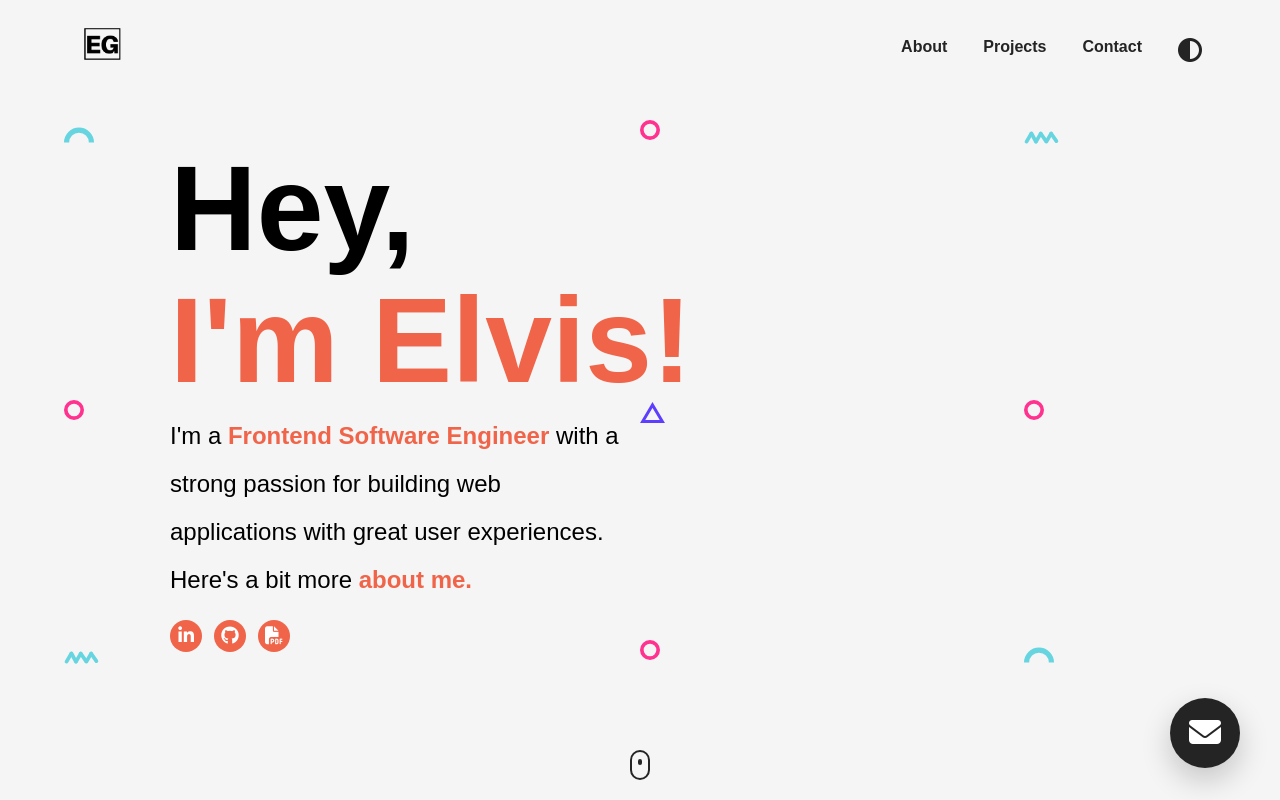
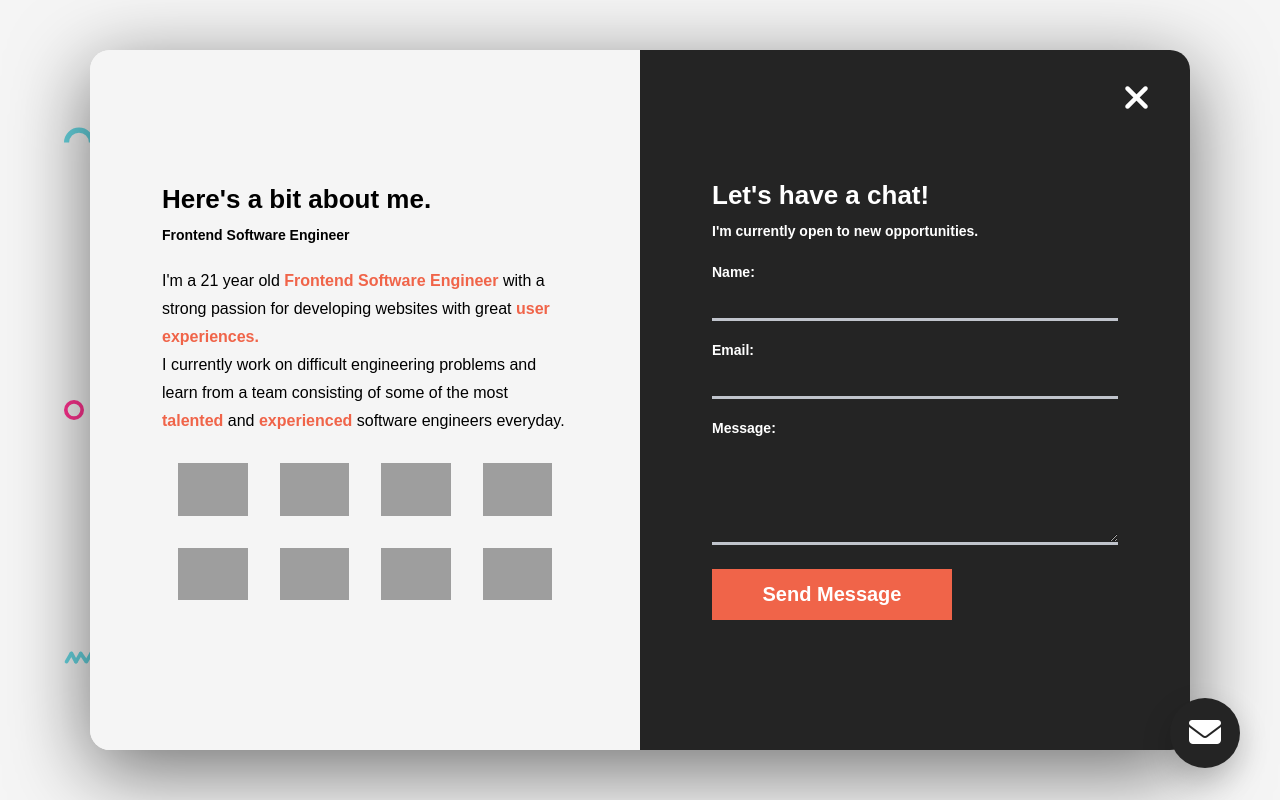
Before and after one commit to elvis808/Upgraded-E-Portfolio, a plain HTML site: page index.html in a window 1280 px wide. Both pictures are taken after a click on the item "Contact". Shown: the top 800 px of the page. Drawn offline with nearby package versions, Linux system fonts and the light colour scheme; grey boxes are pictures that could not be loaded.

Commit message:
update to the code

```diff
--- a/index.html
+++ b/index.html
@@ -10,19 +10,20 @@
     <script src="index.js"></script>
     <script type="text/javascript" src="https://cdn.jsdelivr.net/npm/@emailjs/browser@3/dist/email.min.js"></script>
 <script type="text/javascript">
-    (function(){
+    (function() {
     emailjs.init("gCMN3FTVVW2jngBaq");
     })();
 </script>
 </head>
+
 <body>
     <section id="landing-page" onmousemove="moveBackground(event)">
         <nav>
             <figure>
                 <img id="personal-logo" src="./assets/EG__3_-removebg-preview.png" alt="">
             </figure>
-            <ul class="nav__link--list" onclick="toggleModal()">
-                <li class="nav__link">
+            <ul class="nav__link--list">
+                <li class="nav__link" onclick="toggleModal()">
                     <a href="#" class="
                     nav__link--anchor
                     link__hover-effect
@@ -55,20 +56,23 @@
         <header class="header">
             <div class="header__content">
                 <h1 class="title">Hey,</h1>
-                <h1 class="title orange">I'm Elvis!</h1>
+                <h1 class="title orange">I'm Elvis.</h1>
                 <p class="header__para">
-                    I'm a <b class="orange">Frontend Software Engineer</b> with a strong passion for building web applications with great user experiences.
+                    I'm a
+                    <b class="orange">Frontend Software Engineer</b>
+                    with a strong passion for building web applications with great user experiences.
                 <br>
-                Here's a bit more <b class="orange click" onclick="toggleModal()">about me.</b>
+                Here's a bit more
+                <b class="orange click" onclick="toggleModal()">about me.</b>
                 </p>
                 <div class="social__list">
                     <a href="https://www.linkedin.com/in/elvis-garramone/" target="_blank" class="social__link click">
                         <i class="fab fa-linkedin-in"></i>
                     </a>
-                    <a href="https://github.com/elvis808" class="social__link cl   ick">
+                    <a href="https://github.com/elvis808" target="_blank" class="social__link click">
                         <i class="fab fa-github"></i>
                     </a>
-                    <a href="#" class="social__link click">
+                    <a href="#" target="_blank" class="social__link click">
                         <i class="fas fa-file-pdf"></i>
                     </a>
                 </div>
@@ -79,7 +83,7 @@
             <i class="fas fa-envelope"></i>
         </button>
         <a href="#projects" class="scroll">
-            <div class="scroll__icon click">   </div>
+            <div class="scroll__icon click"></div>
         </a>
         <div class="modal">
             <div class="modal__half modal__about">
@@ -127,7 +131,6 @@
             </div>
             <div class="modal__half modal__contact">
                 <i class="fas fa-times modal__exit click" onclick="toggleModal()"></i>
-
                 <h3 class="modal__title modal__title--contact">
                     Let's have a chat!
                 </h3>
@@ -148,7 +151,7 @@
                         <textarea class="input" name="message" type="text" required></textarea>
                     </div>
                     <button id="contact__submit" class="form__submit">
-                        Send it my way
+                        Send Message
                     </button>
                 </form>
                 <div class="modal__overlay modal__overlay--loading">
@@ -173,7 +176,8 @@
         <div class="container">
             <div class="row">
                 <h1 class="section__title">
-                    Here are some of my <span class="orange">projects</span>
+                    Here are some of my
+                    <span class="orange">projects</span>
                 </h1>
                 <ul class="projects__list">
                     <li class="project">
@@ -258,7 +262,7 @@
     <footer>
         <div class="container">
             <div class="row footer__row">
-
+                <a href="#" class="footer"></a>
         <figure>
             <img class="footer__logo--img" src="./assets/EG__3_-removebg-preview.png" alt="">
         </figure>
@@ -297,5 +301,4 @@
         </div>
     </footer>
 </body>
-
 </html>
--- a/index.js
+++ b/index.js
@@ -10,26 +10,25 @@ function moveBackground(event) {
     for (let i = 0; i < shapes.length; i++) {
         const isOdd = i % 2 !== 0;
         const boolInt = isOdd ? -1 : 1;
-        shapes[i].style.transform = `translate(${x * boolInt}px, ${y * boolInt}px)`;
+        shapes[i].style.transform = `translate(${x * boolInt}px, ${y * boolInt}px) rotate(${x * boolInt * 10}deg)`
     }
 }
 
 function toggleContrast() {
     contrastToggle = !contrastToggle;
     if(contrastToggle) {
-        document.body.classList += " dark-theme";
+        document.body.classList += " dark-theme"
     }
     else {
-        document.body.classList.remove("dark-theme");
+        document.body.classList.remove("dark-theme")
     }
 }
 
 function contact(event) {
     event.preventDefault();
-    const loading = document.querySelector('.modal__overlay--loading');
-    const success = document.querySelector('.modal__overlay--success');
-    loading.classList += " modal__overlay--visible"
-
+    const loading = document.querySelector(".modal__overlay--loading");
+    const success = document.querySelector(".modal__overlay--success");
+    loading.classList += " modal__overlay--visible";
     emailjs
     .sendForm(
         'service_7wqc8j7',
--- a/style.css
+++ b/style.css
@@ -47,7 +47,7 @@ input, textarea {
 }
 
 textarea {
-    resize: verticle;
+    resize: vertical;
     height: 100px;
     margin-top: 8px;
 }
@@ -58,7 +58,7 @@ label {
 }
 
 input:hover, textarea:hover {
-    border-color: #dadfe6;
+    border-color: #dcdfe6;
 }
 
 input:focus, textarea:focus {
@@ -91,7 +91,7 @@ input:focus, textarea:focus {
 }
 
 .title {
-    font-size:120px;
+    font-size: 120px;
     margin-bottom: 12px;
     text-align: left;
     line-height: 1;
@@ -112,7 +112,6 @@ input:focus, textarea:focus {
     height: 3px;
     width: 0;
     right: 0;
-    background-color: black;
     transition: all 300ms ease;
 }
 
@@ -121,7 +120,7 @@ input:focus, textarea:focus {
 }
 
 .link__hover-effect--black:after {
-    background-color: black;
+    background-color: #242424;
 }
 
 .link__hover-effect:hover:after {
@@ -214,7 +213,7 @@ nav,
     display: flex;
     justify-content: center;
     align-items: center;
-    border-radius: 50%
+    border-radius: 50%;
 }
 
 .mail__btn {
@@ -302,7 +301,7 @@ nav {
 }
 
 .fa-adjust {
-    font-size: 24px
+    font-size: 24px;
 }
 
 /* Modal  */
@@ -334,7 +333,7 @@ nav {
     padding: 40px 72px;
     display: flex;
     flex-direction: column;
-    justifycontent: center;
+    justify-content: center;
     position: relative;
     transition: all 300ms ease-in;
 }
@@ -370,7 +369,7 @@ nav {
 
 .modal__language:hover {
     filter: brightness(80%);
-    trasnform: scale(0.9);
+    transform: scale(0.9);
 }
 
 .language__name {
@@ -445,7 +444,6 @@ nav {
 .modal__overlay--loading {
     background-color: #242424;
     font-size: 80px;
-    z-index: -1;
 }
 
 .modal__overlay--success {
@@ -480,7 +478,7 @@ nav {
     top: 30px;
     right: 40px;
     color: white;
-    font-size:36px;
+    font-size: 36px;
     z-index: 100;
 }
 
@@ -501,10 +499,10 @@ nav {
     transition: all 500ms ease;
 }
 
-.project:hover .project__img {
+/* .project:hover .project__img {
     transform: scale(1.07);
     filter: blue(5px)
-}
+} */
 
 .project__wrapper {
     position: relative;
@@ -534,8 +532,9 @@ nav {
     max-width: 550px;
 }
 
-.project__wrapper:hover  .project__wrapper--bg{
+.project__wrapper:hover .project__wrapper--bg{
     opacity: 0.7;
+    visibility: visible;
 }
 
 .project__wrapper--bg {
@@ -547,6 +546,7 @@ nav {
     background-color: #1c1d25;
     opacity: 0;
     transition: all 450ms ease;
+    visibility: hidden;
 }
 
 .project__description--title {
```
